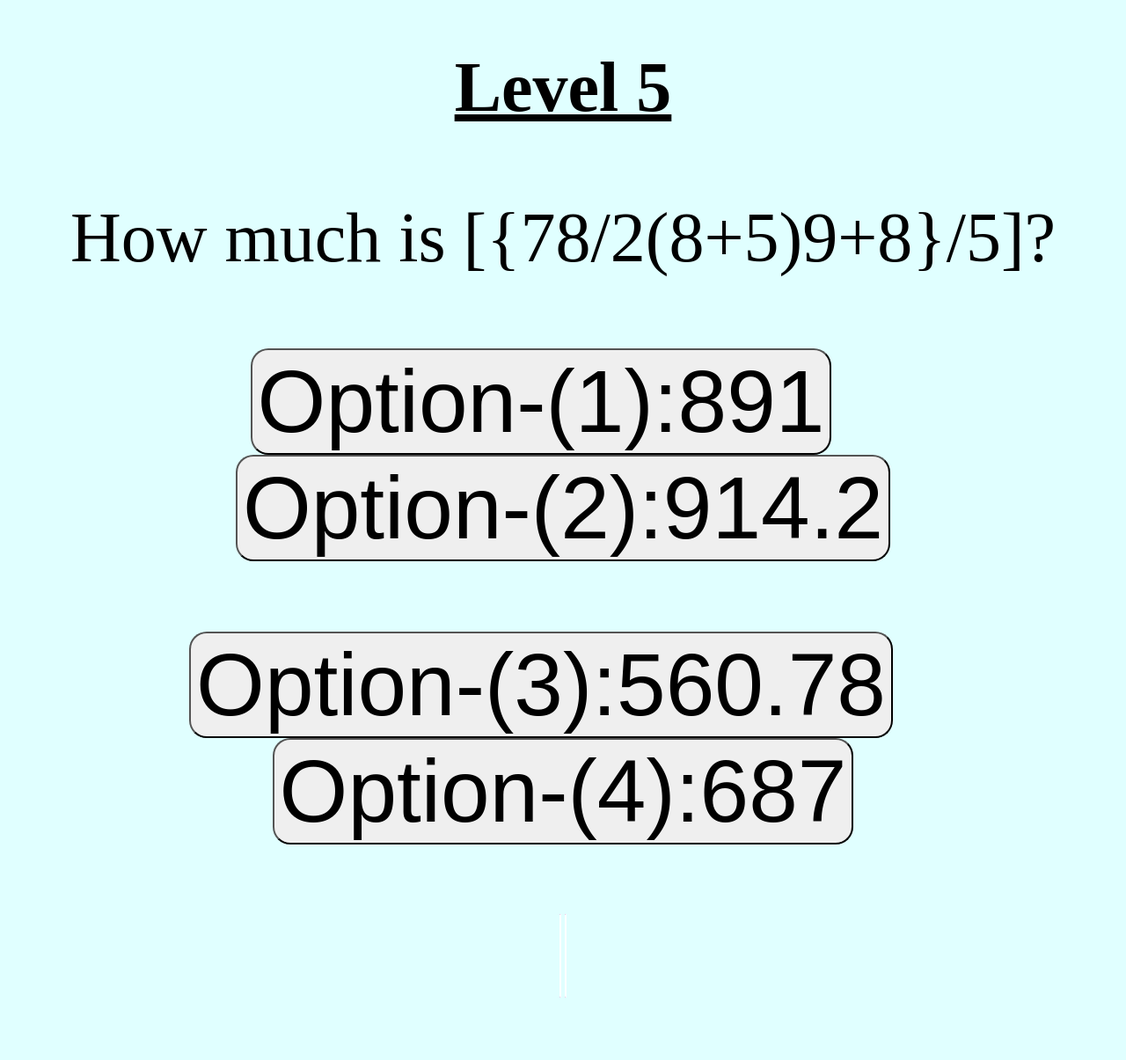
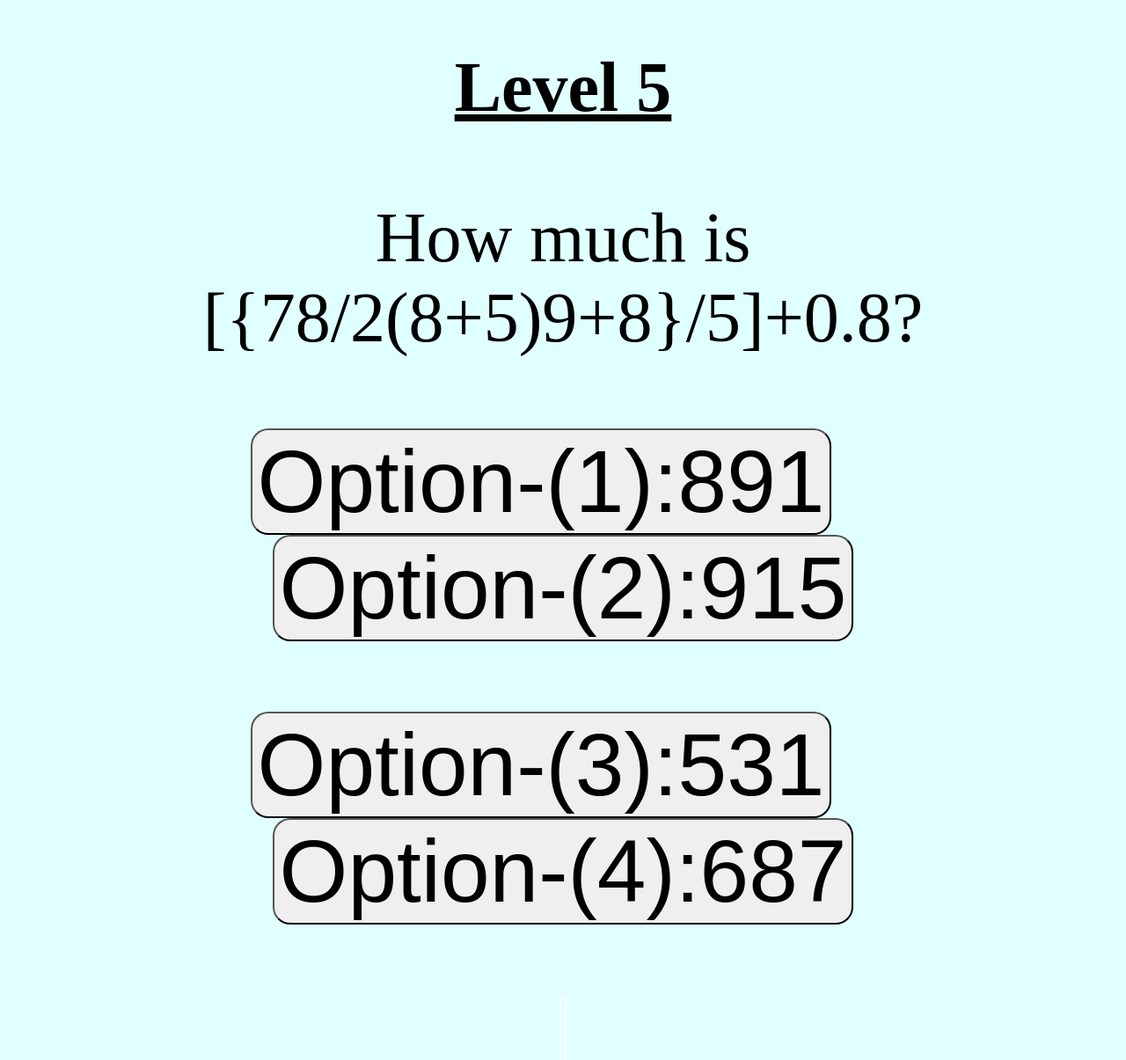
Before and after one commit to hameemshaheer30300-droid/Level5cbr.com, a plain HTML site: page index.html in a window 1280 px wide. Shown: the top 1205 px of the page at 88% size. Drawn offline with Linux system fonts and the light colour scheme.

Commit message:
Modify question and option values in index.html
Updated the question and options in Level 5.

```diff
--- a/index.html
+++ b/index.html
@@ -7,10 +7,10 @@
     </head>
     <body>
         <h1><u>Level 5</u></h1>
-        <p>How much is [{78/2(8+5)9+8}/5]?</p>
+        <p>How much is [{78/2(8+5)9+8}/5]+0.8?</p>
         <p class="tea"><button id="w">Option-(1):891</button><a class="r"></a>
-        <button id="x">Option-(2):914.2</button><br></p>
-        <p class="sea"><button id="y">Option-(3):560.78</button><a class="r"></a>
+        <button id="x">Option-(2):915</button><br></p>
+        <p class="sea"><button id="y">Option-(3):531</button><a class="r"></a>
         <button id="z">Option-(4):687</button></p>
         <p class="joy"></a><a id="p" href="https://hameemshaheer30300-droid.github.io/Level4cbr.com/"></a><a id="q" href=" https://hameemshaheer30300-droid.github.io/Level5cbr.com/"></a></p>
         <style>
```
